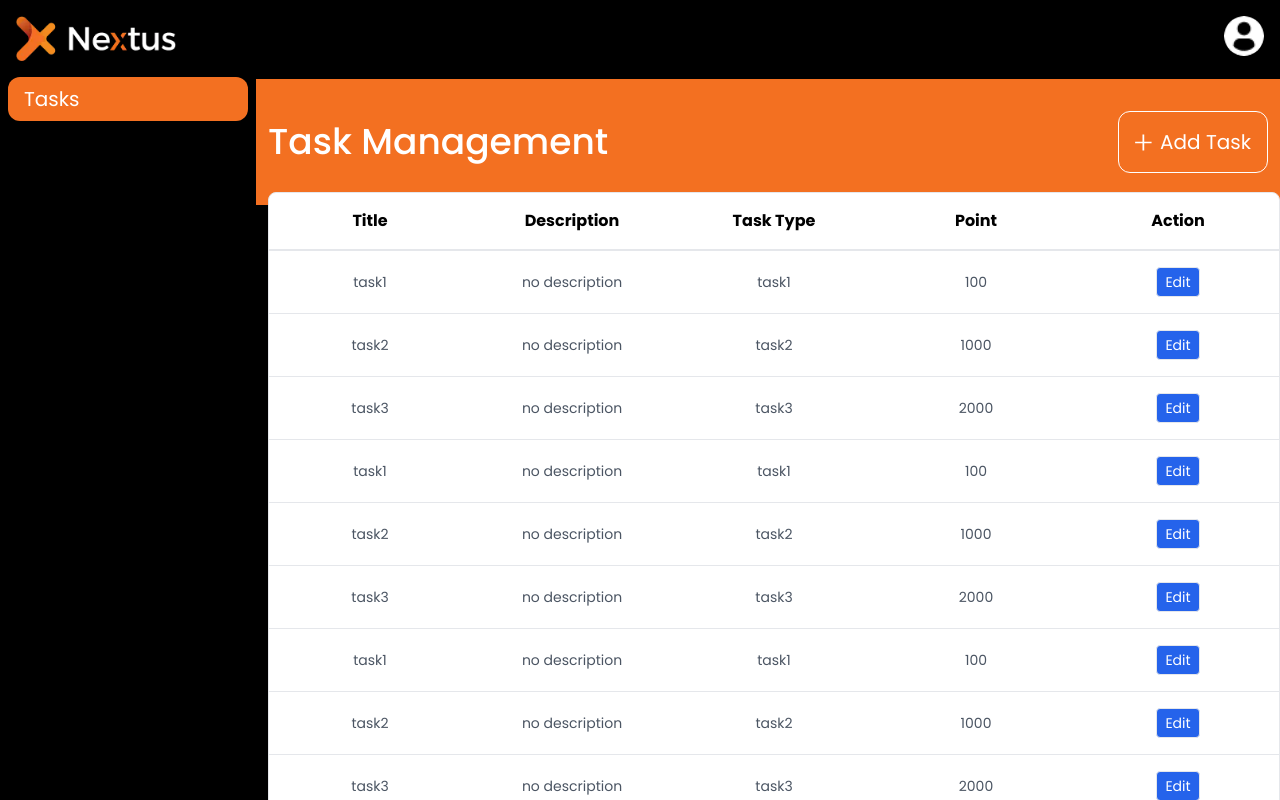
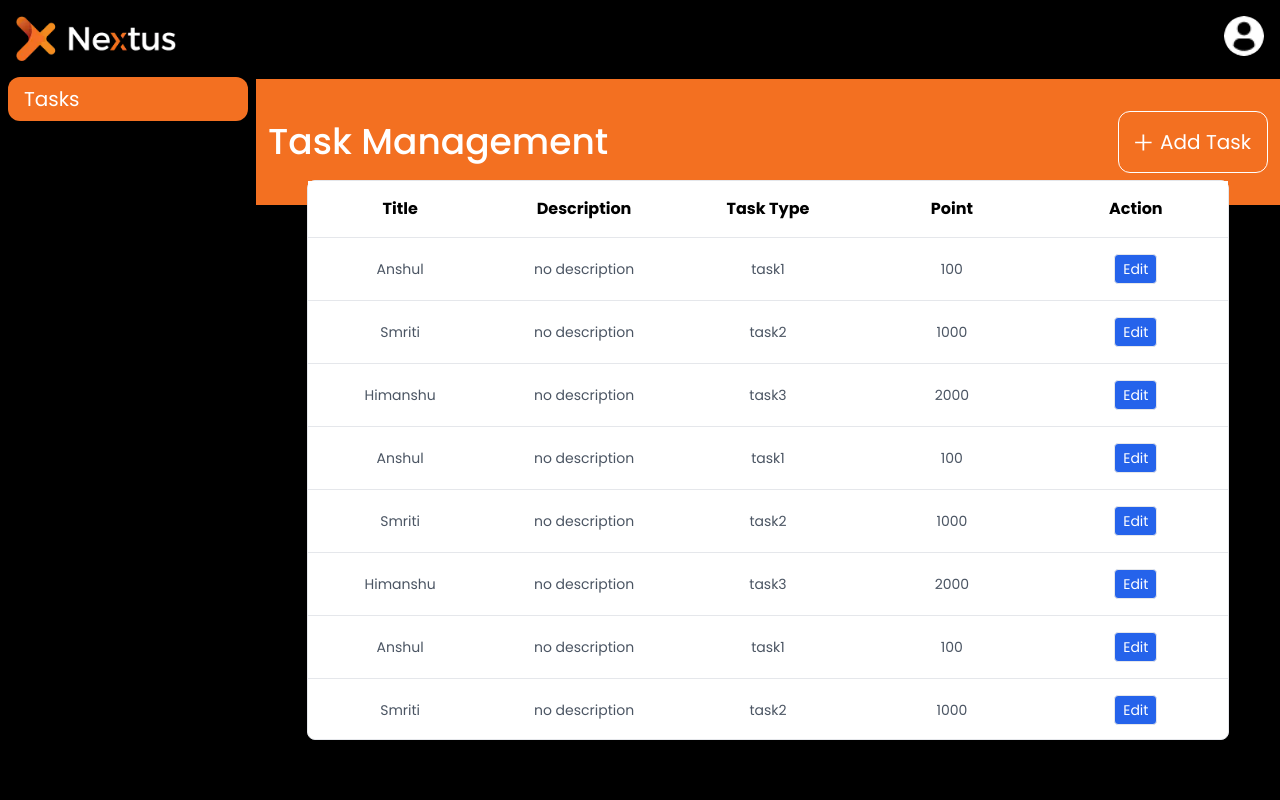
Before and after one commit to SmritiSingh77/nextus-admin, a React (Vite) app: page /dashboard in a window 1280 px wide. Built offline with nearby package versions, Linux system fonts and the light colour scheme; a web font is replaced by a local one.

Commit message:
merge code

```diff
--- a/src/dashboard/EditTaskModal.jsx
+++ b/src/dashboard/EditTaskModal.jsx
@@ -54,7 +54,7 @@ export const EditTaskModal = ({
             4<label className="font-medium text-brand">Task Type:</label>
             <select
               className="w-full outline-none rounded-lg text-white border bg-transparent p-2 mt-2 mb-3"
-              name="task"
+              name="taskType"
               onChange={(e) => handleChange(e)}
             >
               <option value="dailytask">Daily Tasks</option>
--- a/src/dashboard/TaskTable.jsx
+++ b/src/dashboard/TaskTable.jsx
@@ -6,77 +6,77 @@ export const TaskTable = () => {
     {
       task: "Anshul",
       desc: "no description",
-      task: "task1",
+      taskType: "task1",
       point: 100,
     },
     {
       task: "Smriti",
       desc: "no description",
-      task: "task2",
+      taskType: "task2",
       point: 1000,
     },
     {
       task: "Himanshu",
       desc: "no description",
-      task: "task3",
+      taskType: "task3",
       point: 2000,
     },
     {
       task: "Anshul",
       desc: "no description",
-      task: "task1",
+      taskType: "task1",
       point: 100,
     },
     {
       task: "Smriti",
       desc: "no description",
-      task: "task2",
+      taskType: "task2",
       point: 1000,
     },
     {
       task: "Himanshu",
       desc: "no description",
-      task: "task3",
+      taskType: "task3",
       point: 2000,
     },
     {
       task: "Anshul",
       desc: "no description",
-      task: "task1",
+      taskType: "task1",
       point: 100,
     },
     {
       task: "Smriti",
       desc: "no description",
-      task: "task2",
+      taskType: "task2",
       point: 1000,
     },
     {
       task: "Himanshu",
       desc: "no description",
-      task: "task3",
+      taskType: "task3",
       point: 2000,
     },
   ];
 
   const [isEditTaskModal, setIsEditTaskModal] = useState(false)
   const [taskData, setTaskData] = useState({
-    name:"",
-    desc:"",
-    task:"",
-    point:""
+    task: "",
+    desc: "",
+    taskType: "",
+    point: ""
   })
 
-  const handleEditBtn = (e)=>{
+  const handleEditBtn = (e) => {
     setIsEditTaskModal(true)
-    setTaskData({task:e.task,desc:e.desc,task:e.task,point:e.point})
+    setTaskData({ task: e.task, desc: e.desc, taskType: e.taskType, point: e.point })
   }
 
   return (
-    <div className="border h-[100vh] bg-white rounded-lg">
-      <div className="overflow-hidden">
-        <table className="w-full table-fixed border-collapse">
-          <thead className="border-b sticky top-0 z-10">
+    <div className="border h-[70vh] bg-white rounded-lg">
+      <div className="overflow-y-auto h-full">
+        <table className="w-full text-center table-fixed border-collapse">
+          <thead className="border-b sticky top-0 bg-white">
             <tr className="">
               <th className="text-center px-4 py-4">Title</th>
               <th className="px-4 py-4">Description</th>
@@ -85,9 +85,6 @@ export const TaskTable = () => {
               <th className="px-4 py-4">Action</th>
             </tr>
           </thead>
-        </table>
-        <div className="overflow-y-auto max-h-[70vh] ">
-          <table className="w-full text-center table-fixed border-collapse">
           <tbody className="text-center overflow-y-auto max-h-[70vh] ">
             {data?.map((ele, index) => (
               <tr
@@ -96,10 +93,10 @@ export const TaskTable = () => {
               >
                 <td className="px-4 py-4 border-t ">{ele.task}</td>
                 <td className="px-4 py-4 border-t ">{ele.desc}</td>
-                  <td className="px-4 py-4 border-t ">{ele.task}</td>
+                <td className="px-4 py-4 border-t ">{ele.taskType}</td>
                 <td className="px-4 py-4 border-t ">{ele.point}</td>
                 <td className="px-4 py-4 border-t ">
-                    <button className="border py-1 px-2 bg-blue-600 text-white rounded" onClick={()=>handleEditBtn(ele)}>
+                  <button className="border py-1 px-2 bg-blue-600 text-white rounded" onClick={() => handleEditBtn(ele)}>
                     Edit
                   </button>
                 </td>
@@ -108,8 +105,7 @@ export const TaskTable = () => {
           </tbody>
         </table>
       </div>
-      </div>
-      {isEditTaskModal && <EditTaskModal setIsEditTaskModal={setIsEditTaskModal} taskData={taskData} setTaskData={setTaskData}/>}
+      {isEditTaskModal && <EditTaskModal setIsEditTaskModal={setIsEditTaskModal} taskData={taskData} setTaskData={setTaskData} />}
     </div>
   );
 };
--- a/src/dashboard/Tasks.jsx
+++ b/src/dashboard/Tasks.jsx
@@ -21,7 +21,7 @@ function Tasks() {
                     </svg>
                     Add Task</button>
             </div>
-            <div className='fixed w-[80%] pl-3 top-48'>
+            <div className='mt-[-25px] mx-auto w-[90%]'>
                 <TaskTable/>
             </div>
             {
```
Lines whose indentation alone changed are shown as unchanged.
